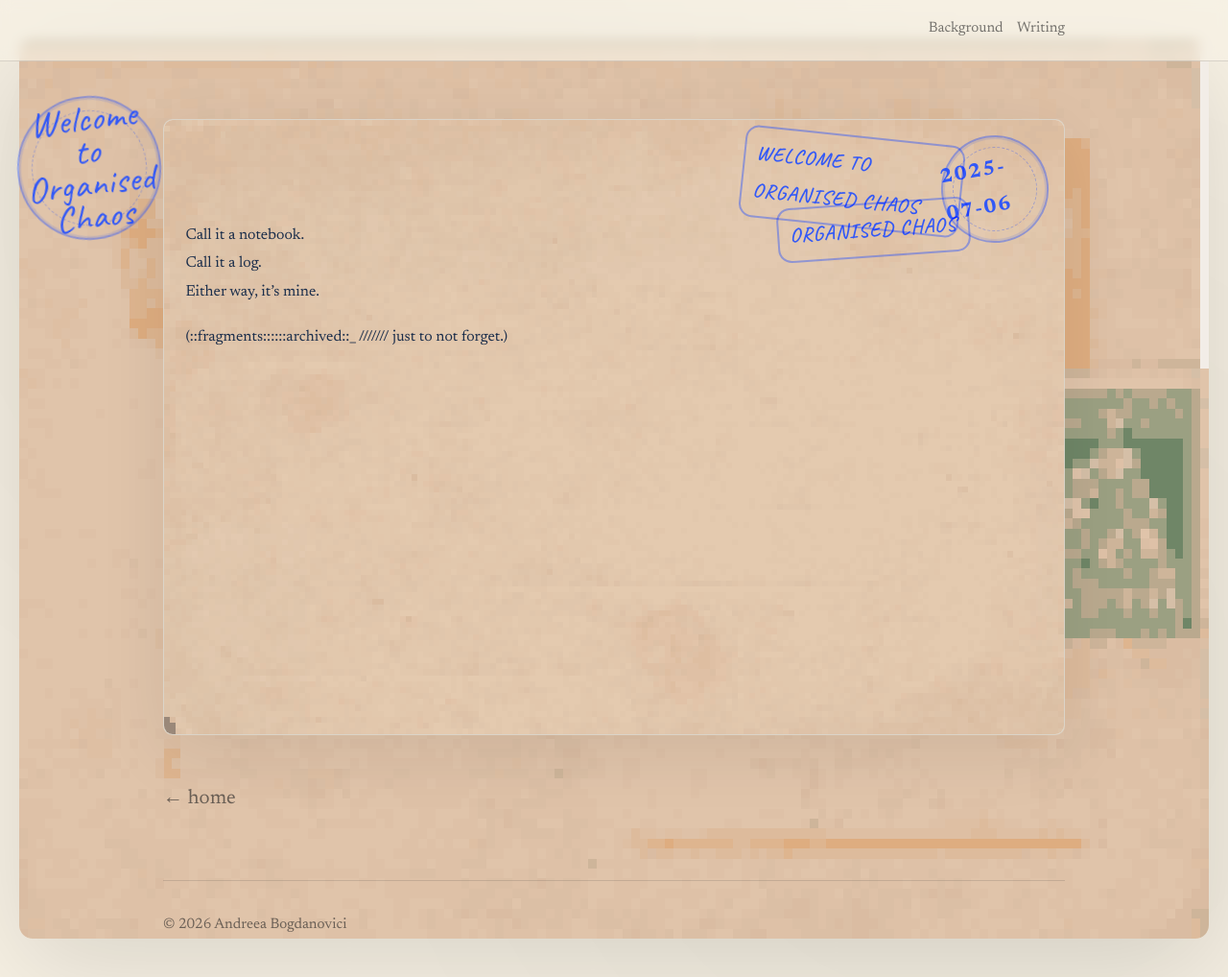
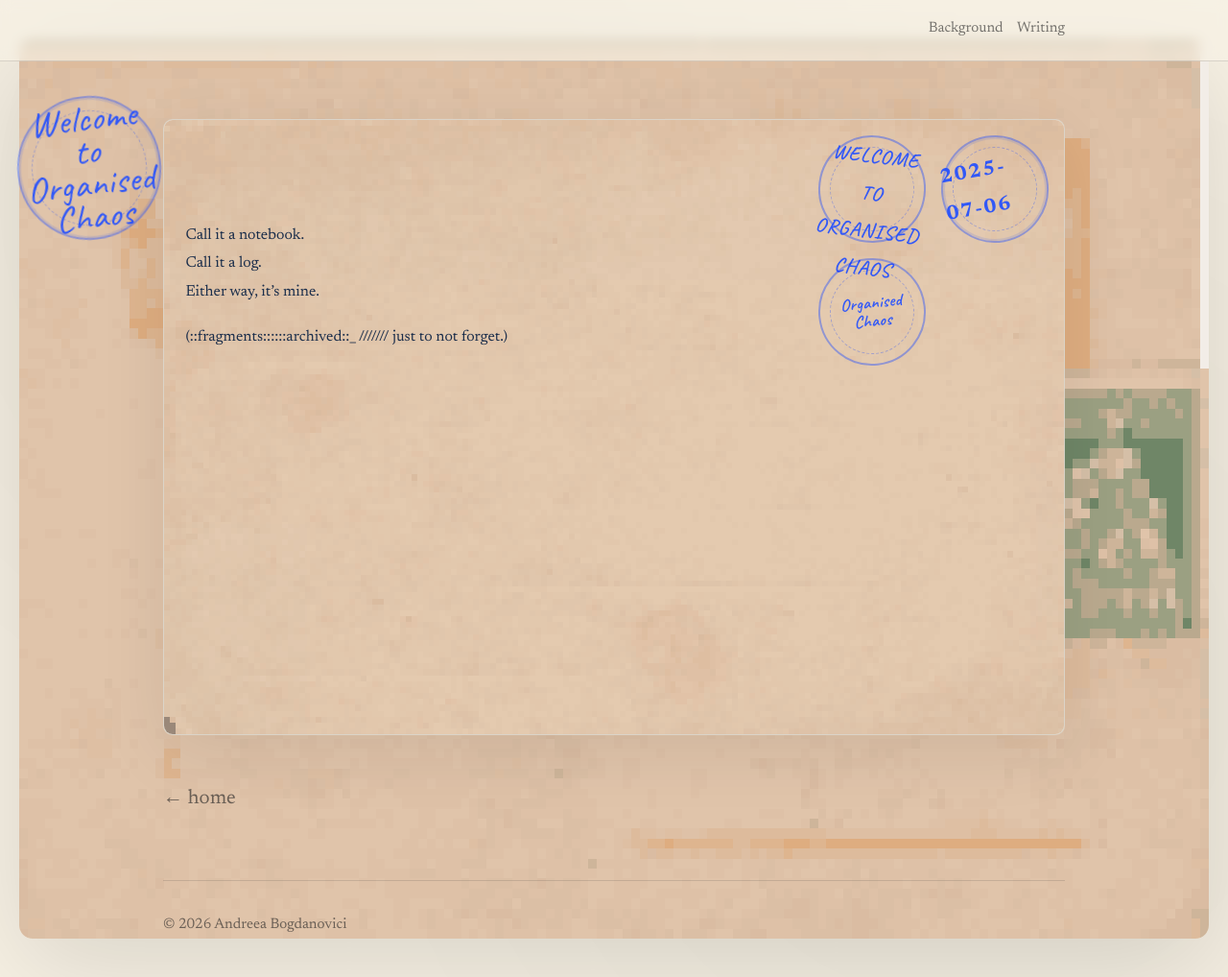
Before and after one commit to andreeabogdanovici/andreeabogdanovici.github.io, a Jekyll site: the page built from _posts/2025-07-06-first.md, in a window 1280 px wide and 1018 px high. Shown: the whole window at 96% size. Built offline with Jekyll 4.4.1, drawn with Linux system fonts in a browser that asks for light colours.

Commit message:
update, to test it, i dont want to install stuffs5/artsy change of idea/9/fix2

```diff
--- a/assets/css/site.css
+++ b/assets/css/site.css
@@ -394,8 +394,8 @@ a:focus-visible {
   position: absolute;
   top: 1rem;
   right: 1rem;
-  width: 320px;
-  height: 120px;
+  width: 240px;
+  height: 252px;
   pointer-events: none;
   z-index: 2;
 }
@@ -429,11 +429,15 @@ a:focus-visible {
 .stamp-blog,
 .stamp-title {
   position: absolute;
-  right: 90px;
-  top: 10px;
-  padding: 0.45rem 0.7rem;
+  width: 112px;
+  height: 112px;
+  display: grid;
+  place-items: center;
+  text-align: center;
+  padding: 0;
   border: 2px solid rgba(31, 77, 255, 0.42);
-  border-radius: 14px;
+  border-radius: 999px;
+  background: transparent;
   color: rgba(31, 77, 255, 0.9);
   font-weight: 700;
   letter-spacing: 0.06em;
@@ -443,18 +447,30 @@ a:focus-visible {
 }
 
 .stamp-blog {
-  transform: rotate(6deg);
+  left: 0;
   top: 0;
+  transform: rotate(7deg);
 }
 
 .stamp-title {
-  top: 70px;
-  right: 82px;
-  transform: rotate(-4deg);
-  max-width: 230px;
-  white-space: nowrap;
-  overflow: hidden;
-  text-overflow: ellipsis;
+  left: 0;
+  top: 128px;
+  transform: rotate(-6deg);
+  font-size: 18px;
+  line-height: 1.05;
+  letter-spacing: 0.02em;
+  text-transform: none;
+  padding: 0 0.6rem;
+}
+
+.stamp-blog::before,
+.stamp-title::before {
+  content: '';
+  position: absolute;
+  width: 86px;
+  height: 86px;
+  border-radius: 999px;
+  border: 1px dashed rgba(31, 77, 255, 0.32);
 }
 
 .paper-content {
@@ -642,15 +658,13 @@ a:focus-visible {
   }
 
   .paper-stamps {
-    width: 280px;
-    height: 116px;
+    width: 240px;
+    height: 248px;
     top: 0.75rem;
     right: 0.75rem;
   }
 
-  .stamp-title {
-    max-width: 200px;
-  }
+  .stamp-title { font-size: 17px; }
 
 }
 .page-title,
```
